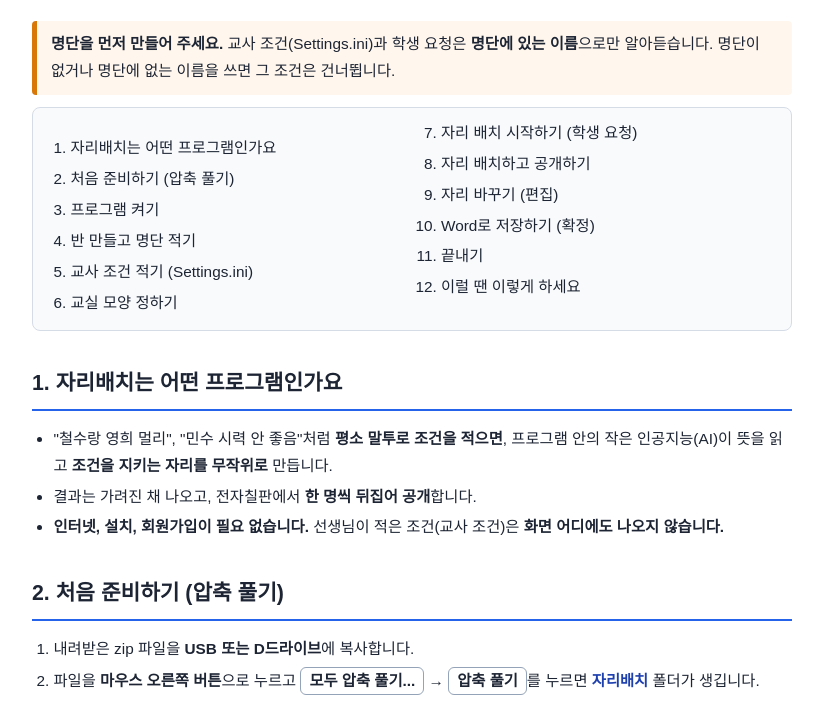
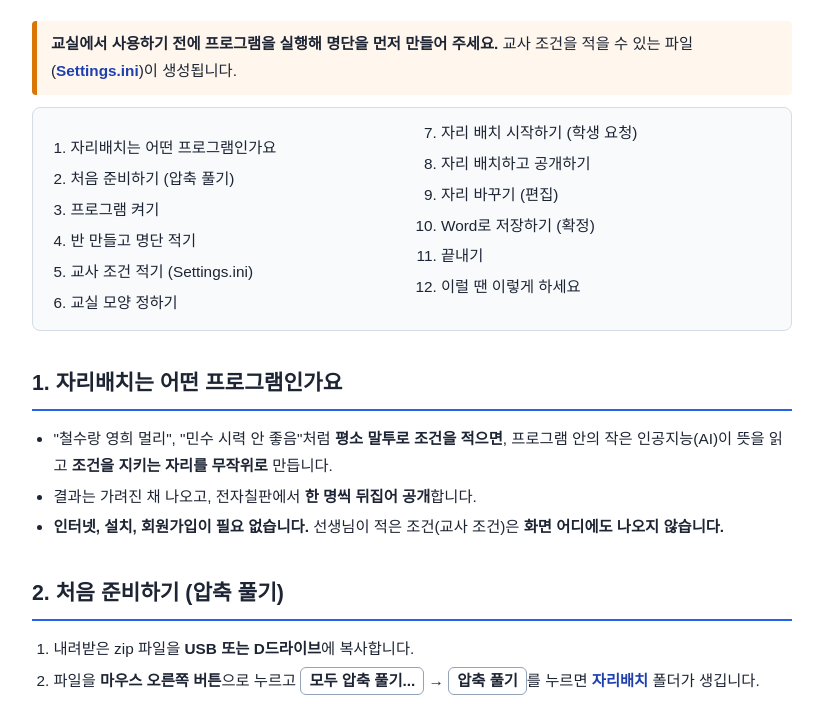
Before and after one commit to minjun232/class-pairing, a plain HTML site: page docs/manual/사용설명서.html in a window 1280 px wide. Shown: the part 118-826 px from the top of the page, without its empty margins (228-1051 px from the left). Drawn offline with Linux system fonts and the light colour scheme.

Commit message:
설명서: 맨 앞 안내를 "사용 전에 명단을 먼저 만들어 Settings.ini를 생성"으로 수정
Co-Authored-By: Claude Opus 5.5 <noreply@anthropic.com>

```diff
--- a/docs/manual/사용설명서.html
+++ b/docs/manual/사용설명서.html
@@ -33,7 +33,7 @@
 <p class="sub">조건을 말로 적으면, 조건을 지키는 무작위 자리를 만들어 주는 프로그램</p>
 
 <div class="warn">
-  <b>명단을 먼저 만들어 주세요.</b> 교사 조건(Settings.ini)과 학생 요청은 <b>명단에 있는 이름</b>으로만 알아듣습니다. 명단이 없거나 명단에 없는 이름을 쓰면 그 조건은 건너뜁니다.
+  <b>교실에서 사용하기 전에 프로그램을 실행해 명단을 먼저 만들어 주세요.</b> 교사 조건을 적을 수 있는 파일(<span class="file">Settings.ini</span>)이 생성됩니다.
 </div>
 
 <div class="box toc">
```
